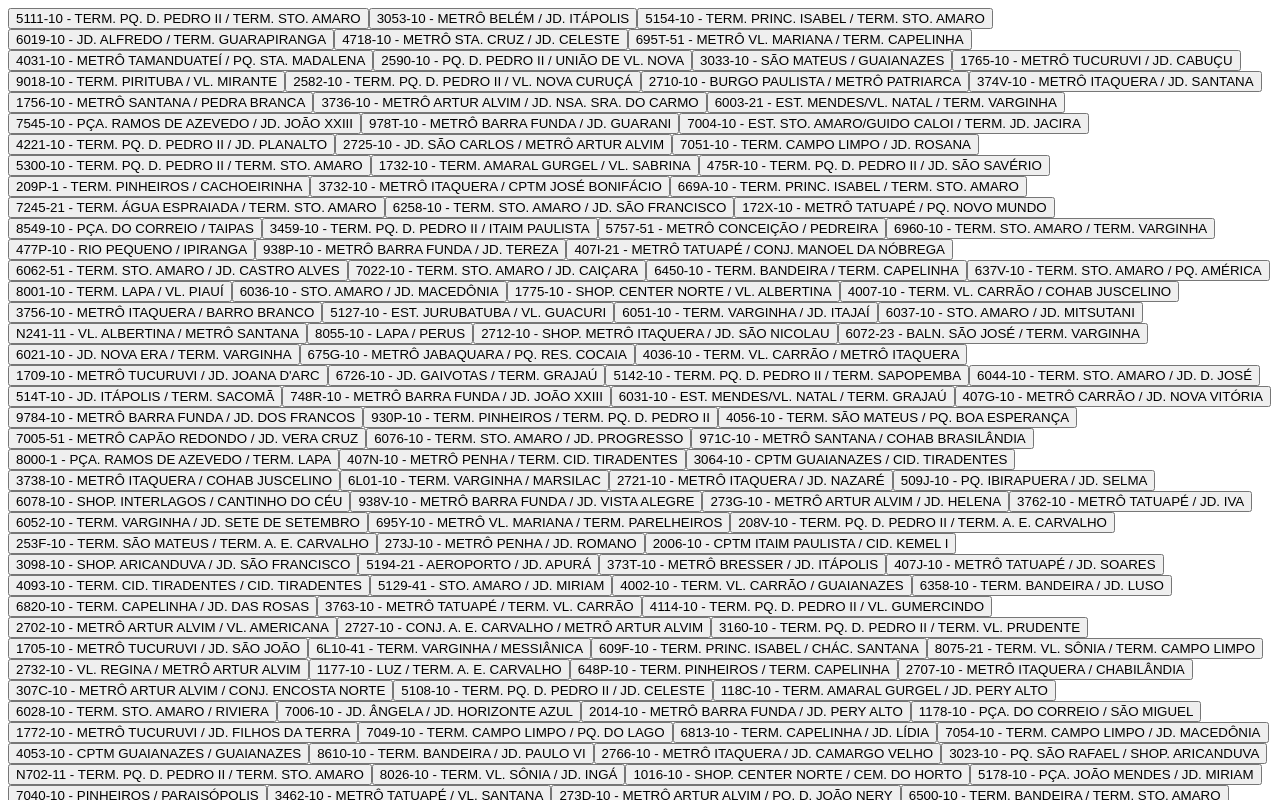
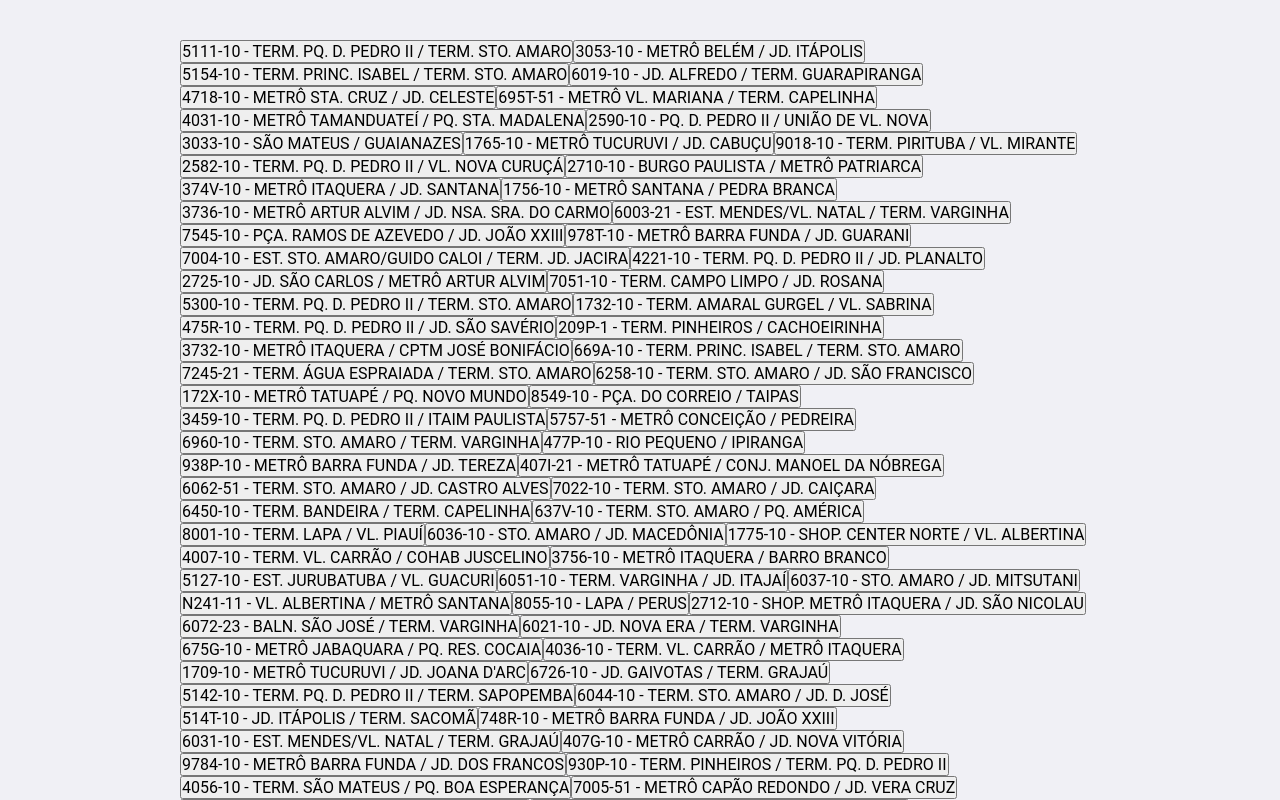
Before and after one commit to alggs/react-transitosp, a React (Create React App) app: page / in a window 1280 px wide. Shown: the top 800 px of the page. Built offline with nearby package versions, Linux system fonts and the light colour scheme; no server answers.

Commit message:
adding start of stylization

```diff
--- a/package.json
+++ b/package.json
@@ -41,5 +41,8 @@
       "last 1 firefox version",
       "last 1 safari version"
     ]
+  },
+  "devDependencies": {
+    "styled-components": "^5.3.6"
   }
 }
--- a/src/App.js
+++ b/src/App.js
@@ -4,12 +4,14 @@ import {
 import React from 'react';
 import { Router } from "./Router";
 import { SocketContextProvider } from './contexts/SocketContext';
+import { GlobalStyles } from "./styles/global";
 
 function App() {
 
   return (
     <BrowserRouter>
       <SocketContextProvider>
+        <GlobalStyles/>
         <Router />
       </SocketContextProvider>
     </BrowserRouter>
--- a/src/Router.jsx
+++ b/src/Router.jsx
@@ -1,5 +1,5 @@
-import Home from './Home';
-import GoogleMap from './GoogleMap';
+import Home from './pages/Home';
+import GoogleMap from './pages/GoogleMap';
 import { Routes, Route } from 'react-router-dom';
 
 export function Router() {
--- a/src/GoogleMap.js
+++ b/src/pages/GoogleMap/index.js
@@ -1,7 +1,7 @@
 import { React, useEffect, useState, useCallback, useContext } from 'react'
 import { GoogleMap, useJsApiLoader, Marker, MarkerClusterer } from '@react-google-maps/api';
 import { useParams } from 'react-router-dom'
-import { SocketContext } from './contexts/SocketContext';
+import { SocketContext } from '../../contexts/SocketContext';
 
 
 const containerStyle = {
--- a/src/Home.js
+++ b/src/pages/Home/index.js
@@ -1,7 +1,7 @@
 import { React, useContext } from "react";
 import { Link } from 'react-router-dom';
-import { SocketContext } from "./contexts/SocketContext";
-const data = require('./mock/frotasMock.json');
+import { SocketContext } from '../../contexts/SocketContext';
+const data = require('../../mock/frotasMock.json');
 
 
 
--- /dev/null
+++ b/src/styles/global.js
@@ -0,0 +1,26 @@
+import { createGlobalStyle } from 'styled-components';
+
+export const GlobalStyles = createGlobalStyle`
+  * {
+    margin: 0;
+    padding: 0;
+    outline: 0;
+    box-sizing: border-box;
+  }
+  body {
+    background: #F0F0F5;
+    -webkit-font-smoothing: antialiased;
+    margin: 0 auto;
+  }
+  body, input, button {
+    font: 16px Roboto, sans-serif;
+  }
+  #root {
+    max-width: 960px;
+    margin: 0 auto;
+    padding: 40px 20px;
+  }
+  button {
+    cursor: pointer;
+  }
+`;
```
Also changed, not shown: src/assets/simpleBus.svg (added), 1 other file (tests, documents, lock files or other folders).
